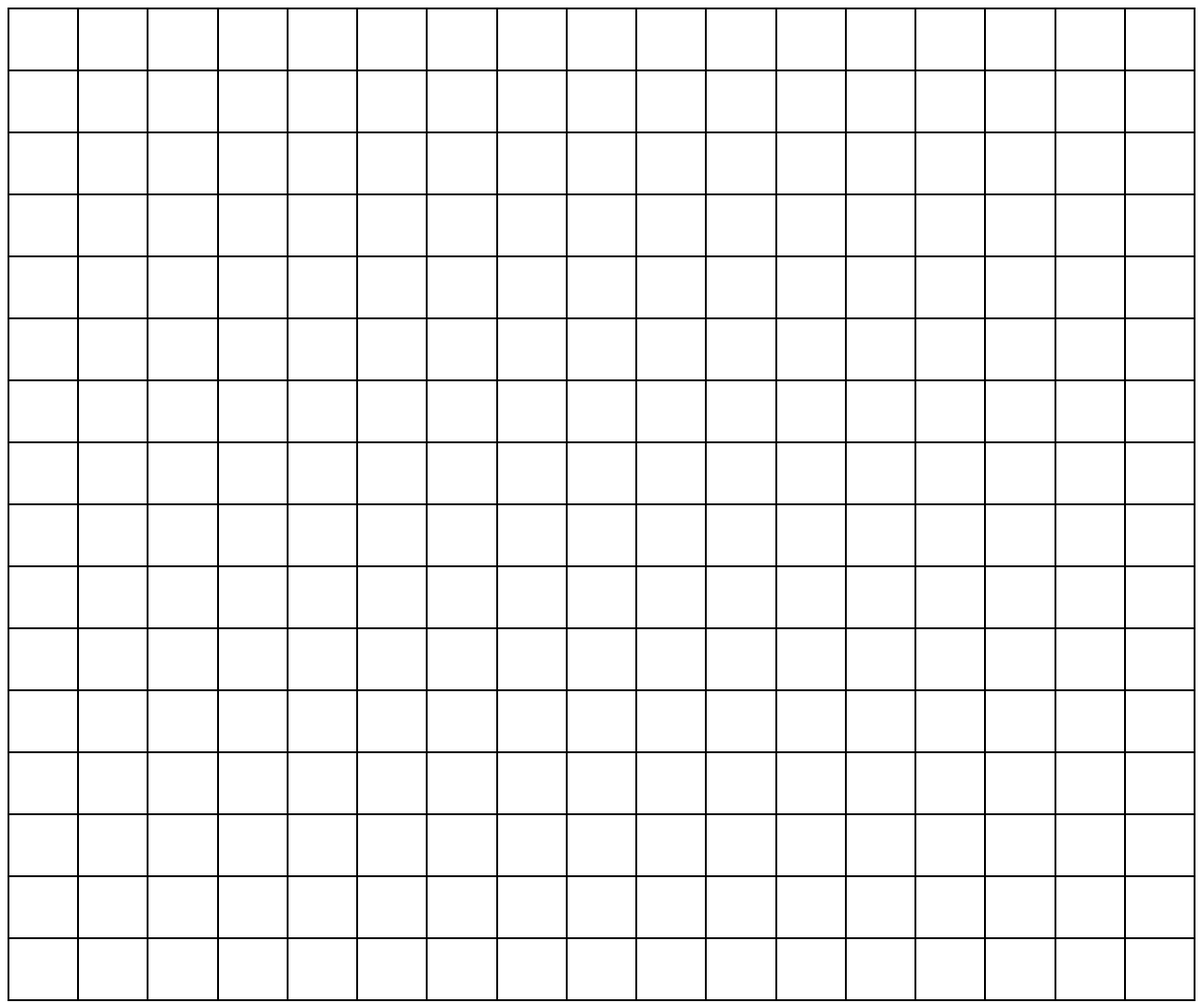
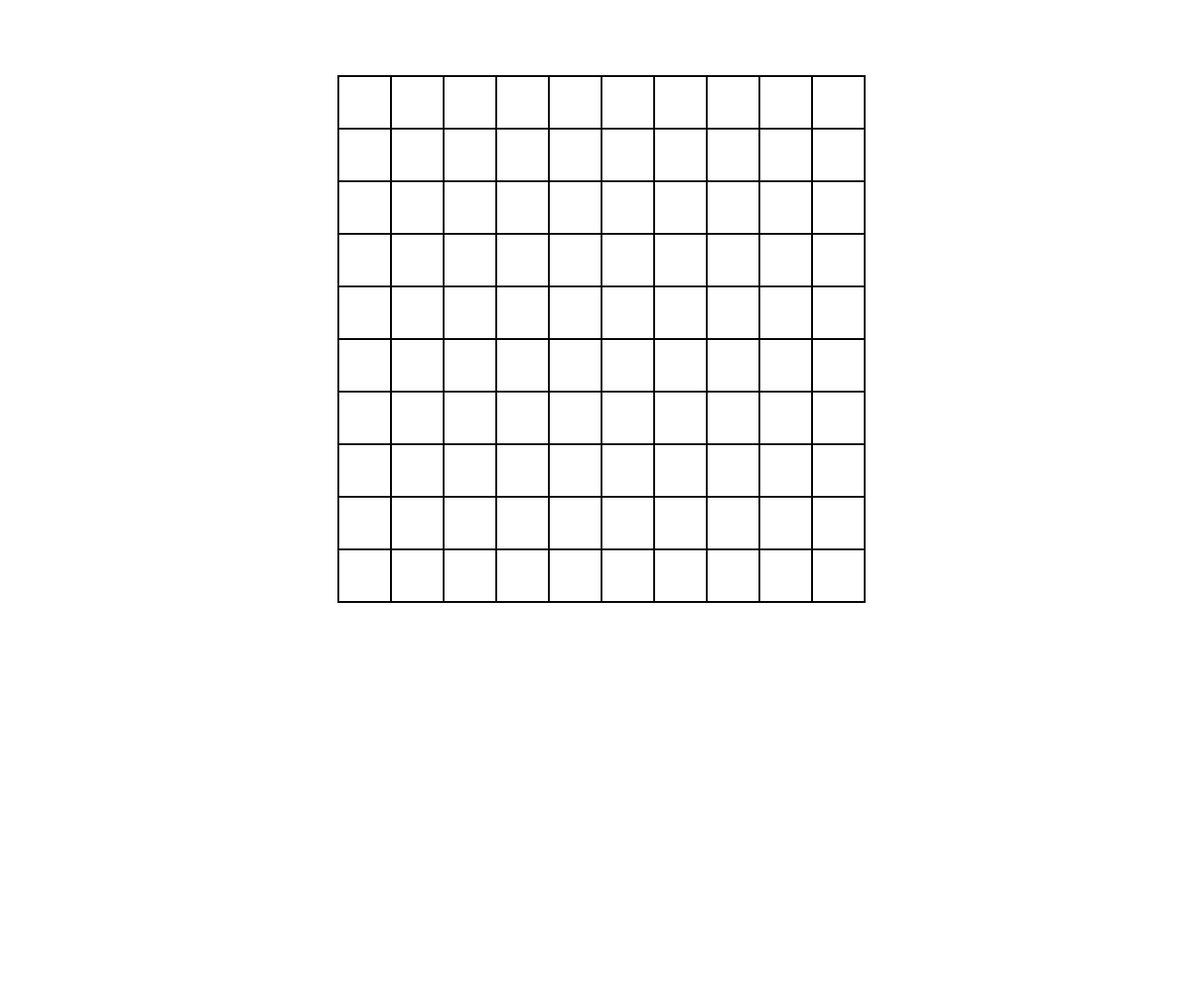
Before and after one commit to Danilo-Giannone/odin-etch-a-sketch, a plain HTML site: page index.html in a window 1280 px wide. Shown: the whole page at 94% size. After the commit the page ends 800 px from the top, so only its background shows below. Drawn offline with Linux system fonts and the light colour scheme.

Commit message:
fix a problem with the view of the grid, now it's always visible in it's entirety.

```diff
--- a/javascript.js
+++ b/javascript.js
@@ -1,5 +1,18 @@
 let grid = document.querySelector("#grid");
-let dimension = 16;
+let dimension = 10;
+window.onload = refresh();
+window.addEventListener('resize', function(event){
+    refresh();
+  });
+
+function refresh(){
+    if(window.innerWidth > window.innerHeight){
+        grid.setAttribute("style", "height:70vh; width: 70vh")
+    }else{
+        grid.setAttribute("style", "height:70vw; width: 70vw")
+    }
+};
+
 
 for(let i = 0; i < dimension; i++){
     let row = document.createElement("div");
@@ -9,8 +22,15 @@ for(let i = 0; i < dimension; i++){
     for (let j = 0; j < dimension; j++) {
         let square = document.createElement("div");
         square.classList.add("square");
-        square.id = i.toString() + j.toString();
+        square.id = i.toString() + "_" + j.toString();
         row.appendChild(square);
 
     }
 }
+let squares = document.querySelectorAll(".square");
+squares.forEach(square => {
+    square.addEventListener("mouseover", () => {
+        console.log(square.id);
+
+    })
+});
--- a/styles.css
+++ b/styles.css
@@ -1,11 +1,23 @@
-.row,
-.square,
-#grid{
+
+
+.row{
+    display: flex;
+    justify-content: space-evenly;
+    flex: 1;
+
+}
+.square{
+    flex: 1;
     border: 1px solid black;
 }
 
-.row{
-    height: 5vw;
+#grid{
+    justify-self: center;
+    margin: 10vh;
     display: flex;
+    flex-direction: column;
     justify-content: space-evenly;
+    width: 70vh;
+    height:70vh;
+    border: 1px solid black;
 }
```
